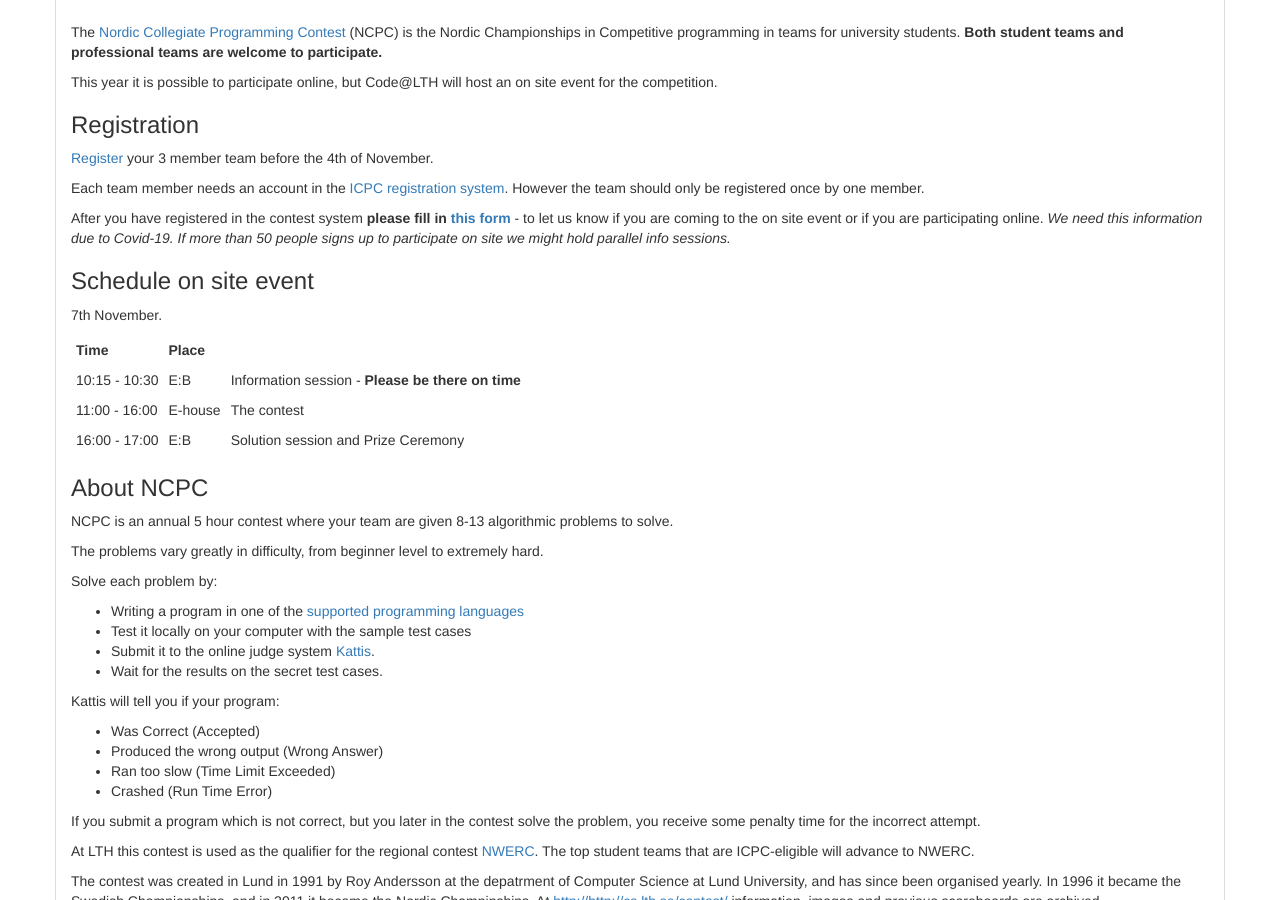
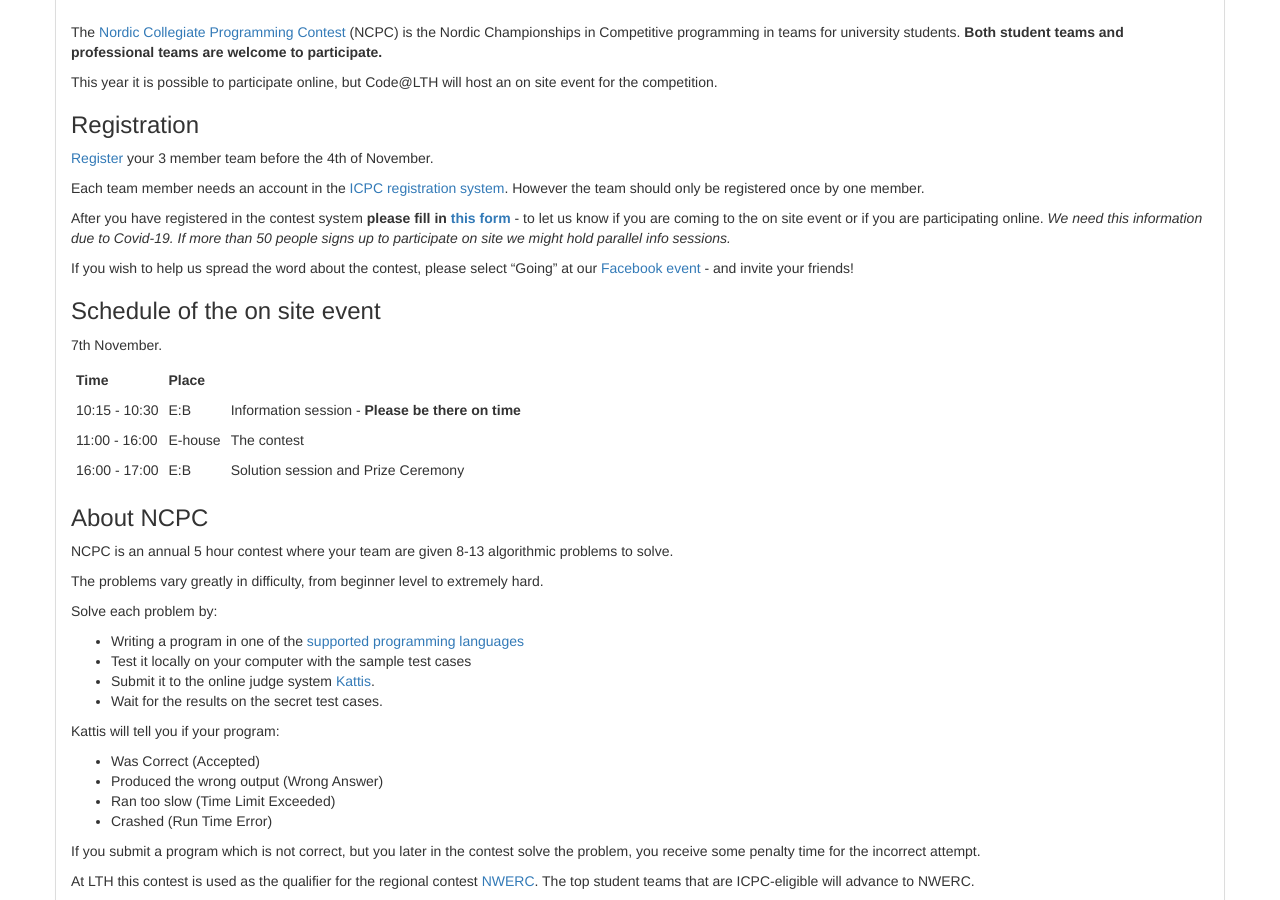
Before and after one commit to Code-at-LTH/code-at-lth.github.io, a Jekyll site: the page built from _events/2020-11-07-ncpc.md, in a window 1280 px wide and 900 px high, scrolled down 521 px. Built offline with Jekyll 4.4.1, drawn with Linux system fonts in a browser that asks for light colours; nearby versions of some CDN libraries.

Commit message:
add link to fb-event

```diff
--- a/_events/2020-11-07-ncpc.md
+++ b/_events/2020-11-07-ncpc.md
@@ -21,8 +21,10 @@
 
 After you have registered in the contest system **please fill in [this form](https://docs.google.com/forms/d/e/1FAIpQLSej1wPdwe4HYke9PITSLJ8bYaXUptaR-1eYkUEzHqUWdHZ7lg/viewform)** - to let us know if you are coming to the on site event or if you are participating online. _We need this information due to Covid-19. If more than 50 people signs up to participate on site we might hold parallel info sessions._
 
+If you wish to help us spread the word about the contest, please select "Going" at our [Facebook event](https://www.facebook.com/events/789949701803239) - and invite your friends!
 
-### Schedule on site event
+
+### Schedule of the on site event
 
 7th November.
 
```
